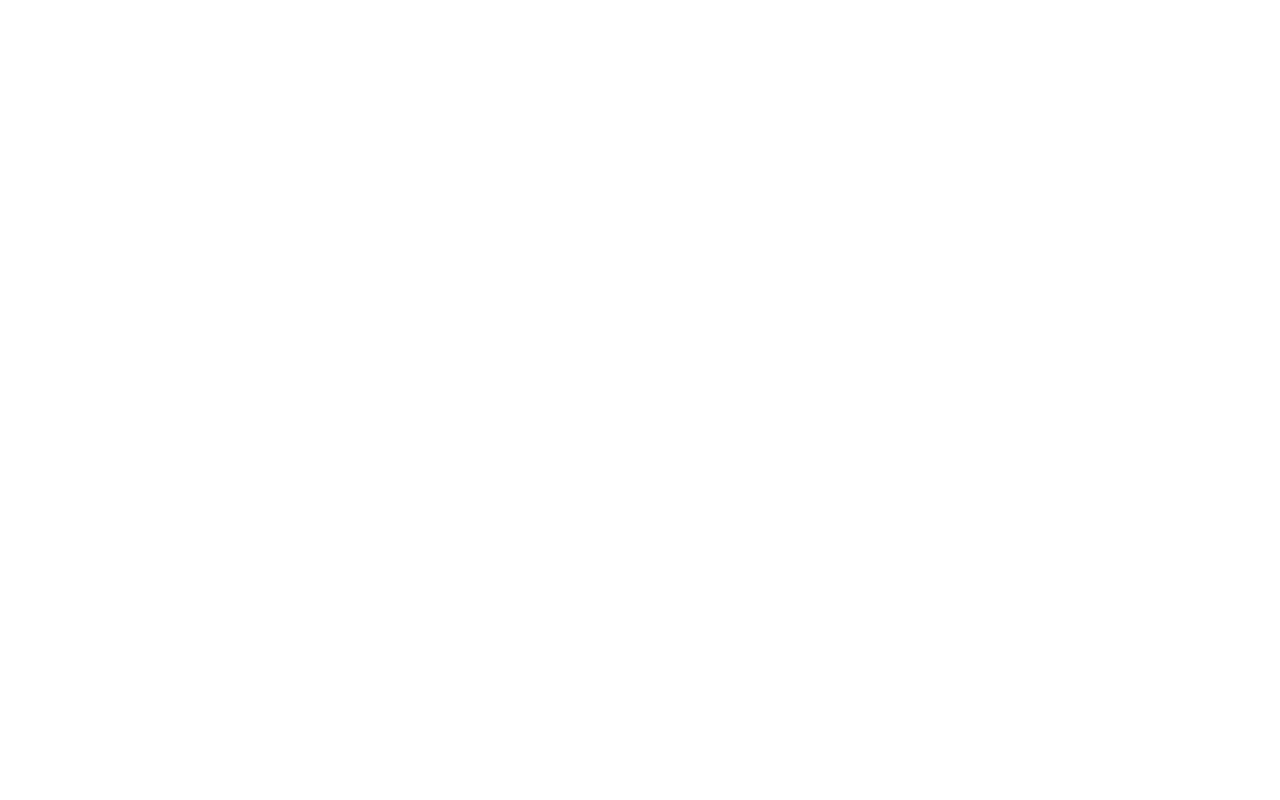
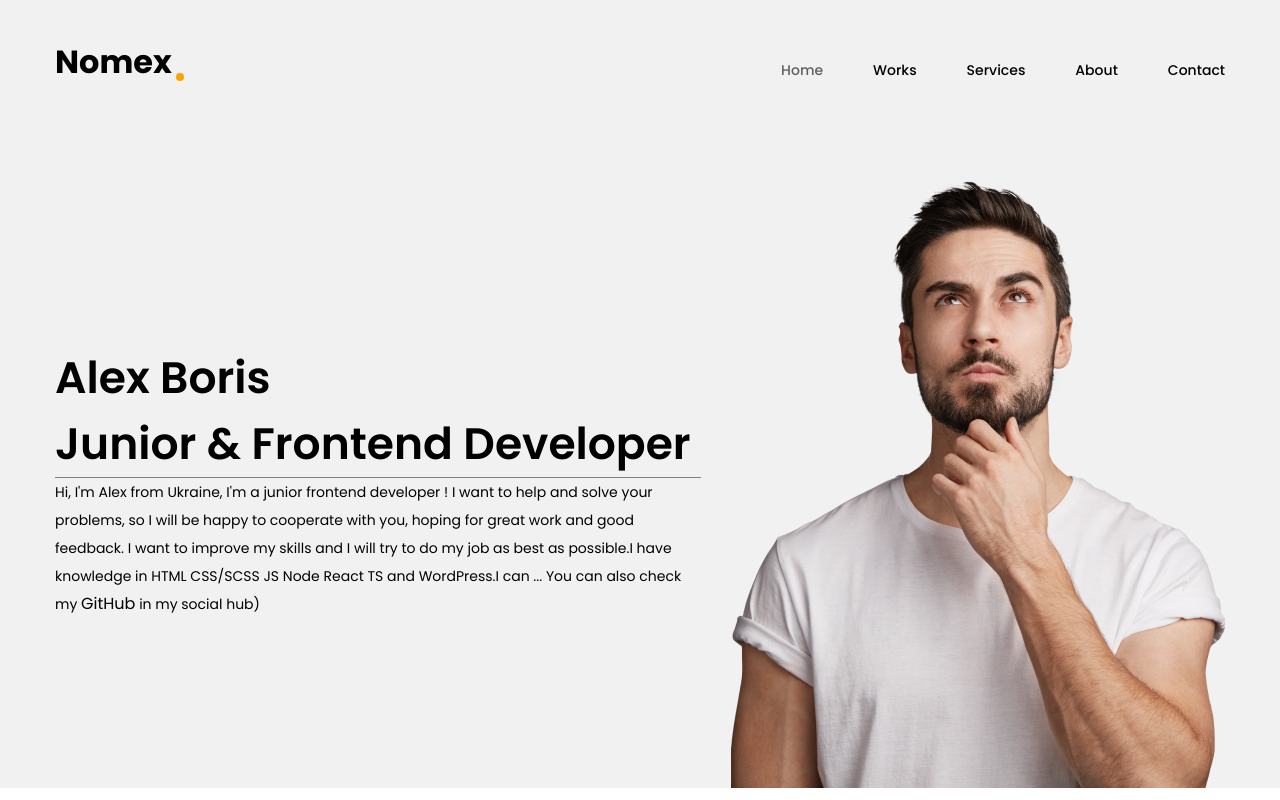
Before and after one commit to Nomex2008/Site-my-portfolio, a plain HTML site: page index.html in a window 1280 px wide. Drawn offline with Linux system fonts and the light colour scheme.

Commit message:
Commit 1 (header)
Add header.

```diff
--- a/css/bigReset.css
+++ b/css/bigReset.css
@@ -29,5 +29,5 @@ a,a:visited{text-decoration: none;}
 a:hover{text-decoration: none;}
 ul,li{list-style: none;}
 img{vertical-align: top;}
-h1,h2,h3,h4,h5,h6{font-size: inherit;font-weight: 400;}
+h1,h2,h3,h4,h5,h6{margin: 0;}
 /*It's bigReset
--- a/css/main.css
+++ b/css/main.css
@@ -1,3 +1,146 @@
 body{
+    color:#000000;
+
     font-family: 'Poppins', sans-serif;
 }
+.container {
+    max-width: 1230px;
+    padding:0 30px;
+
+    margin: 0 auto;
+}
+/*header*/
+.header {
+    padding: 46px 0 0 0;
+
+    background-color: #f1f1f1;
+}
+.header__nav {
+    display: flex;
+    justify-content: space-between;
+
+    align-items: flex-end;
+}
+.logo {
+    color: #000;
+    padding-right: 12px;
+    padding-bottom: 3px;
+
+    line-height: 1;
+    font-family: 'Poppins', sans-serif;
+    font-size: 32px;
+    font-weight: 700;
+    line-height: 32px;
+    letter-spacing: 0em;
+    text-align: left;
+
+
+    position: relative;
+
+    transition: all .3s;
+}
+.logo:after{
+    content: '';
+    display: block;
+    background-color: #FDA300;
+    border-radius: 50%;
+
+    height: 8px;
+    width: 8px;
+
+    position: absolute;
+
+    right: 0;
+    bottom: 0;
+
+    transition: all .3s;
+}
+.logo:hover{
+    color:#606060;
+}
+.logo:hover:after{
+    background-color: #ffbd42;
+}
+/*nav*/
+.nav-list {
+    display: flex;
+
+    column-gap: 50px;
+
+    font-weight: 500;
+    font-style: 14px;
+}
+.nav-link {
+    color: #000;
+    font-family: 'Poppins', sans-serif;
+    font-size: 14px;
+    font-weight: 500;
+    line-height: 21px;
+    letter-spacing: 0em;
+    text-align: left;
+
+
+    transition: all .3s ease;
+}
+.nav-link:hover{
+    color:#606060;
+
+    text-decoration: underline;
+}
+.nav-link.active{
+    color:#606060;
+}
+/*header__row*/
+.header__row {
+    margin: 8% 0 0 0;
+    display: flex;
+
+    justify-content: space-between;
+    column-gap: 30px;
+}
+.header__content {
+    margin: auto 0;
+}
+.header__img{
+    width: 100%;
+    height: auto;
+}
+.header__img{
+    max-width: 100%;
+    height: auto;
+}
+.header__title {
+    font-family: 'Poppins', sans-serif;
+    font-size: 44px;
+    font-weight: 600;
+    line-height: 66px;
+    letter-spacing: 0em;
+    text-align: left;
+
+}
+.header__name {
+
+}
+.header__job {
+    border-bottom: 1px solid gray;
+}
+.header__text {
+    font-family: 'Poppins', sans-serif;
+    font-size: 14px;
+    font-weight: 400;
+    line-height: 28px;
+    letter-spacing: 0em;
+    text-align: left;
+}
+.github{
+    color: #000;
+    font-size: 16px;
+}
+.github a{
+    color: #000;
+    transition: all .3s ease;
+}
+.github a:hover{
+    color: #878585;
+    text-decoration: underline;
+}
--- a/index.html
+++ b/index.html
@@ -19,7 +19,53 @@
 </head>
 <body>
 
+    <header class="header">
+        <div class="container">
+            <!--nav-->
+            <div class="header__nav">
+                <a href="" class="logo">
+                    Nomex
+                </a>
+                <nav class="nav">
+                    <ul class="nav-list">
+                        <li class="nav-item">
+                            <a href="" class="nav-link active">Home</a>
+                        </li>
+                        <li class="nav-item">
+                            <a href="" class="nav-link">Works</a>
+                        </li>
+                        <li class="nav-item">
+                            <a href="" class="nav-link">Services</a>
+                        </li>
+                        <li class="nav-item">
+                            <a href="" class="nav-link">About</a>
+                        </li>
+                        <li class="nav-item">
+                            <a href="" class="nav-link">Contact</a>
+                        </li>
+                    </ul>
+                </nav>
+            </div><!--header__nav-->
 
+            <div class="header__row">
+                <div class="header__content">
+                    <h1 class="header__title">
+                        <div class="header__name">Alex Boris</div>
+                        <div class="header__job"> Junior & Frontend Developer</div>
+                    </h1>
+                    <p class="header__text">
+                        Hi, I'm Alex from Ukraine, I'm a junior frontend developer ! I want to help and solve your problems, so I will be happy to cooperate with you, hoping for great work and good feedback. I want to improve my skills and I will try to do my job as best as possible.I have knowledge in HTML CSS/SCSS JS Node React TS and WordPress.I can ...
+                        You can also check my <span class="github"><a href="">GitHub</a></span> in my social hub)
+                    </p>
+                </div>
+
+                <div class="header__img">
+                    <img src="img/header/1.png" alt="">
+                </div>
+            </div>
+
+        </div>
+    </header>
 
     <script src="js/main.js"></script>
 </body>
```
Also changed, not shown: img/header/1.png (added).
